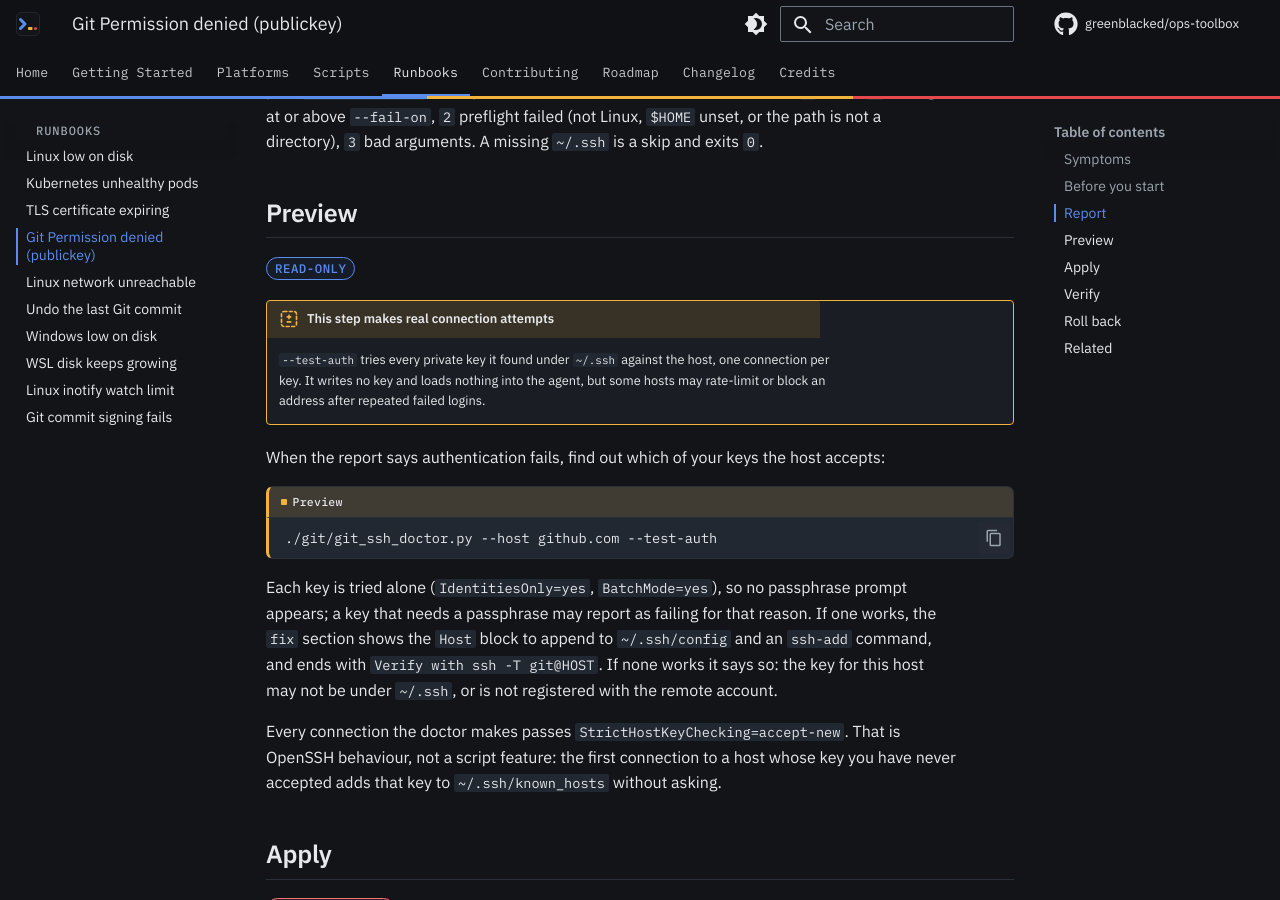
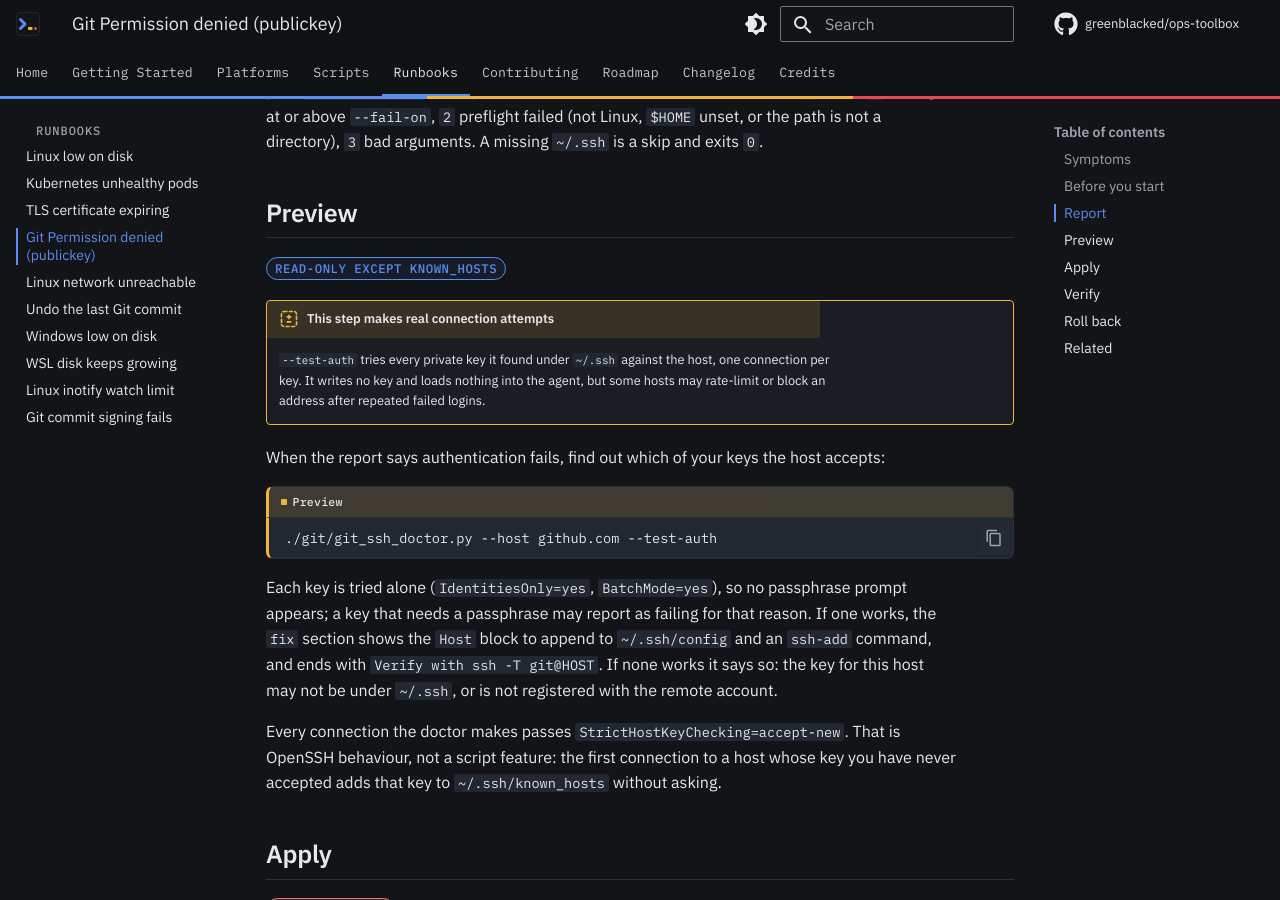
Before and after one commit to greenblacked/ops-toolbox, an MkDocs documentation site: the page built from docs/runbooks/git-permission-denied-publickey.md, in a window 1280 px wide and 900 px high, scrolled down 2553 px. Built offline with MkDocs 1.6.1 and Material for MkDocs 9.7.7, drawn with Linux system fonts in a browser that asks for light colours; comment, search, counter and statistics services are not loaded; some of the changed text lies outside the part shown.

Commit message:
docs(runbooks): qualify preview and verify pills for known_hosts
Both steps run git_ssh_doctor.py, which connects with
StrictHostKeyChecking=accept-new and can add a known_hosts entry, so
their pills now say read-only except known_hosts, like the Report one.

````diff
--- a/docs/runbooks/git-permission-denied-publickey.md
+++ b/docs/runbooks/git-permission-denied-publickey.md
@@ -98,7 +98,7 @@
 
 ## Preview
 
-<span class="stage stage-report">read-only</span>
+<span class="stage stage-report">read-only except known_hosts</span>
 
 !!! preview "This step makes real connection attempts"
     `--test-auth` tries every private key it found under `~/.ssh` against
@@ -154,7 +154,7 @@
 
 ## Verify
 
-<span class="stage stage-report">read-only</span>
+<span class="stage stage-report">read-only except known_hosts</span>
 
 ```{ .bash .rpt-report title="Verify" }
 ./git/git_ssh_doctor.py --host github.com
````
